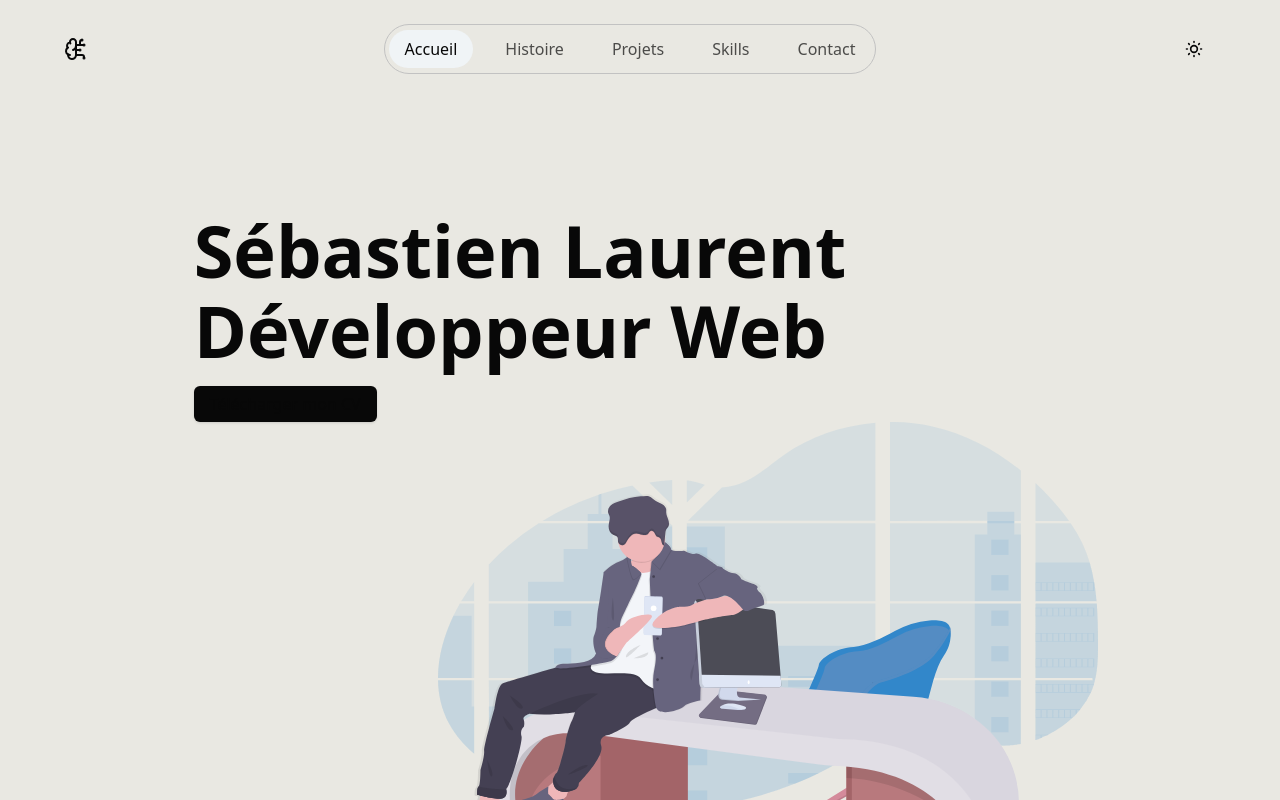
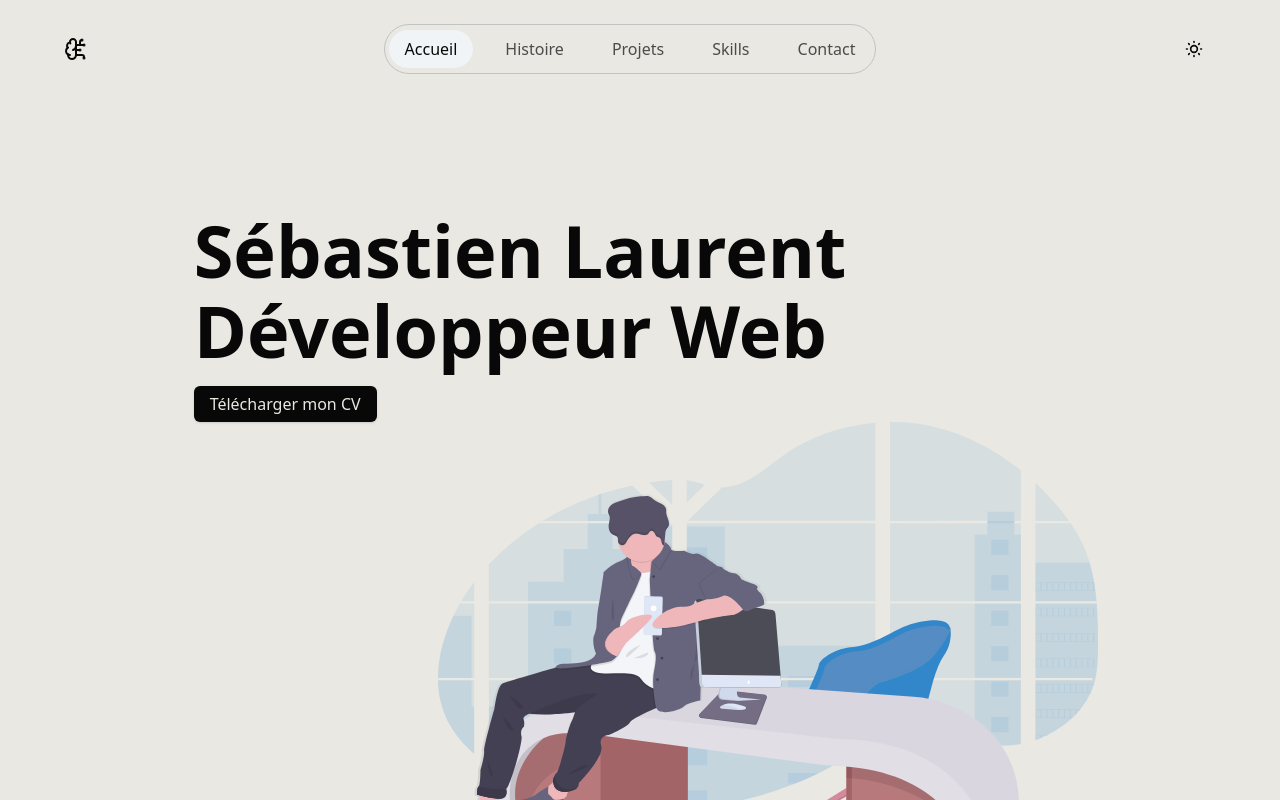
Before and after one commit to SebastienLaurentt/Portfolio-V2, a Next.js app: page / in a window 1280 px wide. Shown: the top 800 px of the page. Built offline with nearby package versions, Linux system fonts and the light colour scheme.

Commit message:
update color theme in globals and button css from shad cn

```diff
--- a/app/globals.css
+++ b/app/globals.css
@@ -21,7 +21,8 @@
     --primary-foreground: 0 0% 3%;
 
     --secondary: 210 40% 96.1%;
-    --secondary-foreground: 222.2 47.4% 11.2%;
+    /* Off White */
+    --secondary-foreground: 50 12% 90%;
 
     --muted: 210 40% 96.1%;
     --muted-foreground: 215.4 16.3% 46.9%;
@@ -58,7 +59,9 @@
     --primary-foreground: 50 12% 90%;
 
     --secondary: 217.2 32.6% 17.5%;
-    --secondary-foreground: 210 40% 98%;
+
+    /* Black -> Button  */
+    --secondary-foreground: 0 0% 3%;
 
     --muted: 217.2 32.6% 17.5%;
     --muted-foreground: 215 20.2% 65.1%;
--- a/components/ui/button.tsx
+++ b/components/ui/button.tsx
@@ -10,7 +10,7 @@ const buttonVariants = cva(
     variants: {
       variant: {
         default:
-          "bg-primary text-primary-foreground shadow hover:bg-primary/90",
+          "bg-primary text-secondary-foreground shadow hover:bg-primary/90",
         destructive:
           "bg-destructive text-destructive-foreground shadow-sm hover:bg-destructive/90",
         outline:
```
